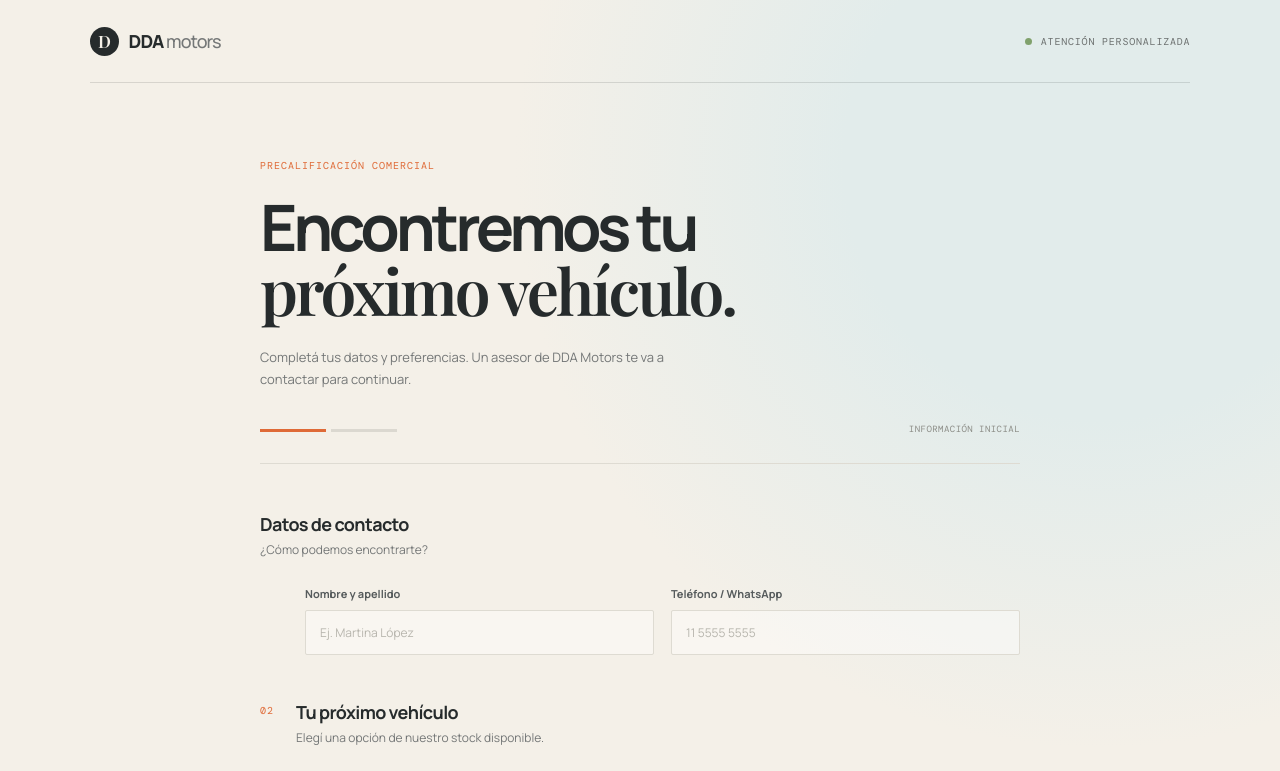
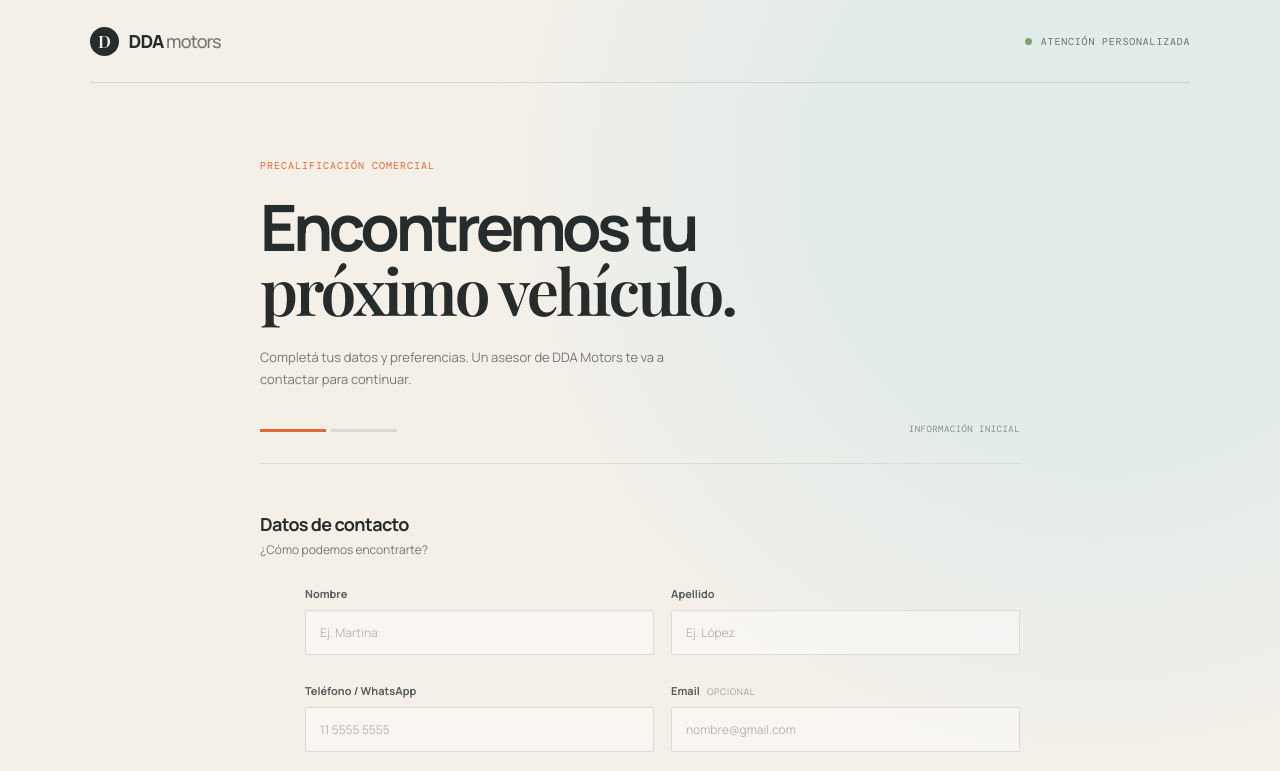
Before and after one commit to manuherrera09/DDA2, a React (Vite) app: page / in a window 1280 px wide. Shown: the top 771 px of the page. Built offline with nearby package versions, Linux system fonts and the light colour scheme; a web font is replaced by a local one.

Commit message:
feat: agrego validación de nombre, apellido, teléfono y email en el preformulario

```diff
--- a/src/components/ContactFields.jsx
+++ b/src/components/ContactFields.jsx
@@ -1,15 +1,27 @@
 import FormField from './FormField'
 
-function ContactFields({ form, onChange }) {
+function ContactFields({ form, errors, onChange, onBlur }) {
+  const props = (name) => ({ name, value: form[name], onChange, onBlur, 'aria-invalid': Boolean(errors[name]) })
+
   return (
-    <div className="field-row">
-      <FormField label="Nombre y apellido">
-        <input required name="name" value={form.name} onChange={onChange} placeholder="Ej. Martina López" />
-      </FormField>
-      <FormField label="Teléfono / WhatsApp">
-        <input required name="phone" value={form.phone} onChange={onChange} placeholder="11 5555 5555" />
-      </FormField>
-    </div>
+    <>
+      <div className="field-row">
+        <FormField label="Nombre" error={errors.firstName}>
+          <input {...props('firstName')} placeholder="Ej. Martina" autoComplete="given-name" />
+        </FormField>
+        <FormField label="Apellido" error={errors.lastName}>
+          <input {...props('lastName')} placeholder="Ej. López" autoComplete="family-name" />
+        </FormField>
+      </div>
+      <div className="field-row">
+        <FormField label="Teléfono / WhatsApp" error={errors.phone}>
+          <input {...props('phone')} type="tel" inputMode="tel" placeholder="11 5555 5555" autoComplete="tel" />
+        </FormField>
+        <FormField label="Email" optional error={errors.email}>
+          <input {...props('email')} type="text" inputMode="email" placeholder="nombre@gmail.com" autoComplete="email" />
+        </FormField>
+      </div>
+    </>
   )
 }
 
--- a/src/components/FormField.jsx
+++ b/src/components/FormField.jsx
@@ -1,8 +1,9 @@
-function FormField({ label, optional, children }) {
+function FormField({ label, optional, error, children }) {
   return (
-    <label className="field">
+    <label className={`field ${error ? 'field-invalid' : ''}`}>
       <span>{label} {optional && <small>Opcional</small>}</span>
       {children}
+      {error && <em className="field-error" role="alert">{error}</em>}
     </label>
   )
 }
--- a/src/styles.css
+++ b/src/styles.css
@@ -87,3 +87,7 @@ button, input, select { font: inherit; } button { cursor: pointer; }
 	.form-column { max-width: none; }
 	.queue-shell { padding: 30px 20px 50px; }.queue-header { display: block; padding-bottom: 25px; }.queue-header h1 { font-size: 43px; }.queue-link { display: inline-block; margin-top: 25px; }.queue-toolbar { display: block; }.filter-group { overflow-x: auto; padding-bottom: 4px; margin-top: 17px; }.filter-group button { white-space: nowrap; }.queue-layout { grid-template-columns: 1fr; }.lead-table-head { display: none; }.lead-row { grid-template-columns: 1fr auto; gap: 13px; padding: 17px 4px; }.lead-row > span:nth-child(2), .lead-row > span:nth-child(4) { display: none; }.lead-detail, .empty-detail { min-height: 0; padding: 20px; }
 }
+
+
+.field-error { color: #b3402a; font-size: 10px; font-style: normal; font-weight: 500; }
+.field-invalid input:not([type=radio]):not([type=checkbox]), .field-invalid select { border-color: #b3402a; }
--- /dev/null
+++ b/src/utils/validators.js
@@ -0,0 +1,43 @@
+const NAME_REGEX = /^[\p{L}]+(?:[ '-][\p{L}]+)*$/u
+const EMAIL_REGEX = /^[^\s@]+@[^\s@]+\.[^\s@]{2,}$/
+
+export function validateName(value, label = 'El nombre') {
+  const text = value.trim()
+  if (!text) return `${label} es obligatorio.`
+  if (text.length < 2) return `${label} es demasiado corto.`
+  if (!NAME_REGEX.test(text)) return `${label} solo puede contener letras.`
+  return ''
+}
+
+export function validatePhone(value) {
+  const text = value.trim()
+  if (!text) return 'El teléfono es obligatorio.'
+  if (!/^\+?[\d\s()-]+$/.test(text)) return 'El teléfono solo puede contener números.'
+  const digits = text.replace(/\D/g, '')
+  if (digits.length < 10 || digits.length > 13) return 'Ingresá un teléfono válido con código de área (10 a 13 dígitos).'
+  return ''
+}
+
+export function validateEmail(value) {
+  const text = value.trim()
+  if (!text) return ''
+  if (!text.includes('@')) return 'El email debe incluir "@".'
+  if (!EMAIL_REGEX.test(text)) return 'Ingresá un email válido, ej. nombre@gmail.com.'
+  return ''
+}
+
+export const fieldValidators = {
+  firstName: (value) => validateName(value, 'El nombre'),
+  lastName: (value) => validateName(value, 'El apellido'),
+  phone: validatePhone,
+  email: validateEmail,
+}
+
+export function validateForm(form) {
+  const errors = {}
+  for (const [field, validate] of Object.entries(fieldValidators)) {
+    const message = validate(form[field] ?? '')
+    if (message) errors[field] = message
+  }
+  return errors
+}
--- a/src/views/PrequalificationView.jsx
+++ b/src/views/PrequalificationView.jsx
@@ -9,10 +9,13 @@ import SuccessMessage from '../components/SuccessMessage'
 import TradeInOptions from '../components/TradeInOptions'
 import VehicleSelection from '../components/VehicleSelection'
 import { vehicles } from '../data/vehicles'
+import { fieldValidators, validateForm } from '../utils/validators'
 
 const initialForm = {
-  name: '',
+  firstName: '',
+  lastName: '',
   phone: '',
+  email: '',
   vehicle: '',
   downPayment: '',
   tradeIn: 'no',
@@ -30,15 +33,30 @@ function PrequalificationView() {
   const [submitted, setSubmitted] = useState(false)
   const [step, setStep] = useState(1)
   const [leadId, setLeadId] = useState('')
+  const [errors, setErrors] = useState({})
 
   function updateField(event) {
     const { name, value, type, checked } = event.target
     setForm((current) => ({ ...current, [name]: type === 'checkbox' ? checked : value }))
+    if (errors[name]) setErrors((current) => ({ ...current, [name]: fieldValidators[name](value) }))
     setSubmitted(false)
+  }
+
+  function validateField(event) {
+    const { name, value } = event.target
+    if (fieldValidators[name]) setErrors((current) => ({ ...current, [name]: fieldValidators[name](value) }))
   }
 
   function handleSubmit(event) {
     event.preventDefault()
+    if (step === 1) {
+      const found = validateForm(form)
+      setErrors(found)
+      if (Object.keys(found).length) {
+        document.querySelector('.field-invalid input')?.focus()
+        return
+      }
+    }
     if (form.financing && step === 1) {
       setStep(2)
       return
@@ -53,6 +71,7 @@ function PrequalificationView() {
     setSubmitted(false)
     setStep(1)
     setLeadId('')
+    setErrors({})
   }
 
   return (
@@ -68,7 +87,7 @@ function PrequalificationView() {
           <form onSubmit={handleSubmit}>
             {step === 1 && <>
               <SectionHeading title="Datos de contacto" description="¿Cómo podemos encontrarte?" />
-              <ContactFields form={form} onChange={updateField} />
+              <ContactFields form={form} errors={errors} onChange={updateField} onBlur={validateField} />
 
               <div className="section-gap"><SectionHeading number="02" title="Tu próximo vehículo" description="Elegí una opción de nuestro stock disponible." /></div>
               <VehicleSelection vehicles={vehicles} selectedId={form.vehicle} downPayment={form.downPayment} financing={form.financing} onChange={updateField} />
@@ -94,7 +113,7 @@ function PrequalificationView() {
             </div>
           </form>
 
-          {submitted && <SuccessMessage name={form.name} financing={form.financing} hasCuil={Boolean(form.cuil)} leadId={leadId} onReset={resetForm} />}
+          {submitted && <SuccessMessage name={form.firstName} financing={form.financing} hasCuil={Boolean(form.cuil)} leadId={leadId} onReset={resetForm} />}
         </section>
       </div>
     </main>
```
